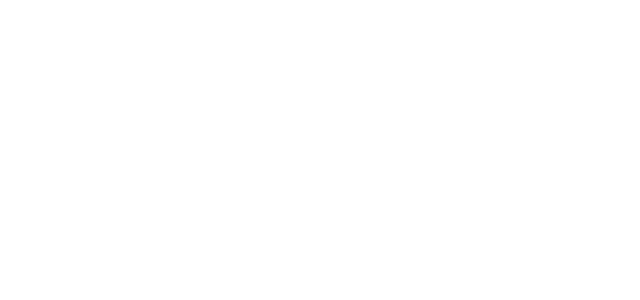
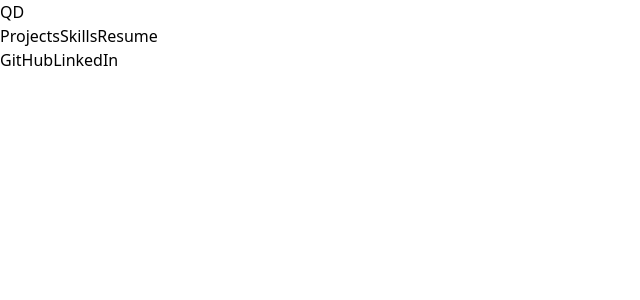
Before and after one commit to QI-D/portfolio-react, a React (Create React App) app: page / in a window 1280 px wide. Shown: the top 300 px of the page, without its empty margins (0-640 px from the left). Built offline with nearby package versions, Linux system fonts and the light colour scheme.

Commit message:
Create Navbar
about, projects, skills, resume, github, linkedin

Signed-off-by: QI-D <jonsondang@outlook.com>

```diff
--- a/src/components/Navbar.js
+++ b/src/components/Navbar.js
@@ -1,8 +1,35 @@
 import React from "react";
+import Resume from "../Qi_Dang_Resume.pdf"
 
 export default function Navbar() {
   return (
     <header>
+      <div>
+        <a>
+          <a href="#about">
+            QD
+          </a>
+        </a>
+        <nav>
+          <a href="#projects">
+            Projects
+          </a>
+          <a href="#skills">
+            Skills
+          </a>
+          <a href={Resume} target="_blank">
+            Resume
+          </a>
+        </nav>
+        <a
+          href="https://github.com/QI-D" target="_blank" rel="noopener noreferrer">
+          GitHub
+        </a>
+        <a
+          href="https://www.linkedin.com/in/qi-dang/" target="_blank" rel="noopener noreferrer">
+          LinkedIn
+        </a>
+      </div>
     </header>
   );
 }
```
Also changed, not shown: 1 other file (tests, documents, lock files or other folders).
